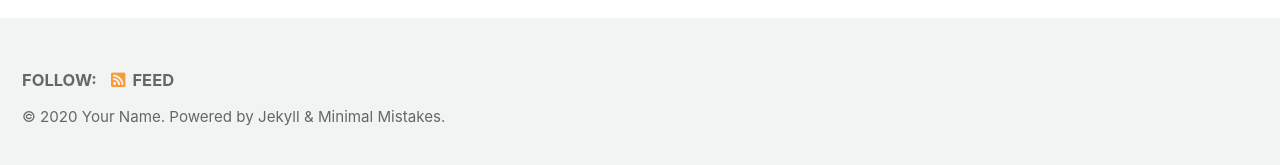
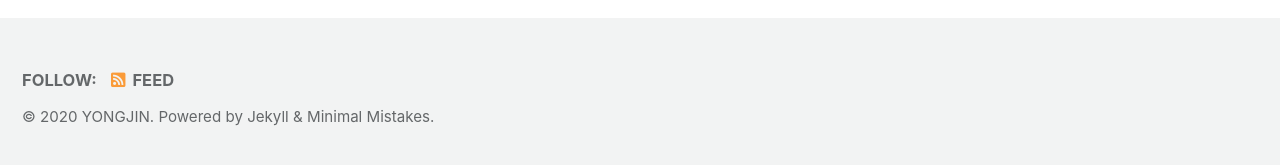
Before and after one commit to YongjinShin306/YongjinShin306.github.io, a Jekyll site: the page built from index.html, in a window 1280 px wide. Shown: the part 727-892 px from the top of the page. Built offline with Jekyll 4.4.1, drawn with Linux system fonts in a browser that asks for light colours; cached includes are drawn as plain includes; the list of posts is cut into pages by our own code.

Commit message:
change name

```diff
--- a/_config.yml
+++ b/_config.yml
@@ -19,8 +19,8 @@ locale                   : "en-US"
 title                    : "Site Title"
 title_separator          : "-"
 subtitle                 : # site tagline that appears below site title in masthead
-name                     : "Your Name"
-description              : "An amazing website."
+name                     : "YONGJIN"
+description              : "My profile"
 url                      : # the base hostname & protocol for your site e.g. "https://mmistakes.github.io"
 baseurl                  : # the subpath of your site, e.g. "/blog"
 repository               : # GitHub username/repo-name e.g. "mmistakes/minimal-mistakes"
```
